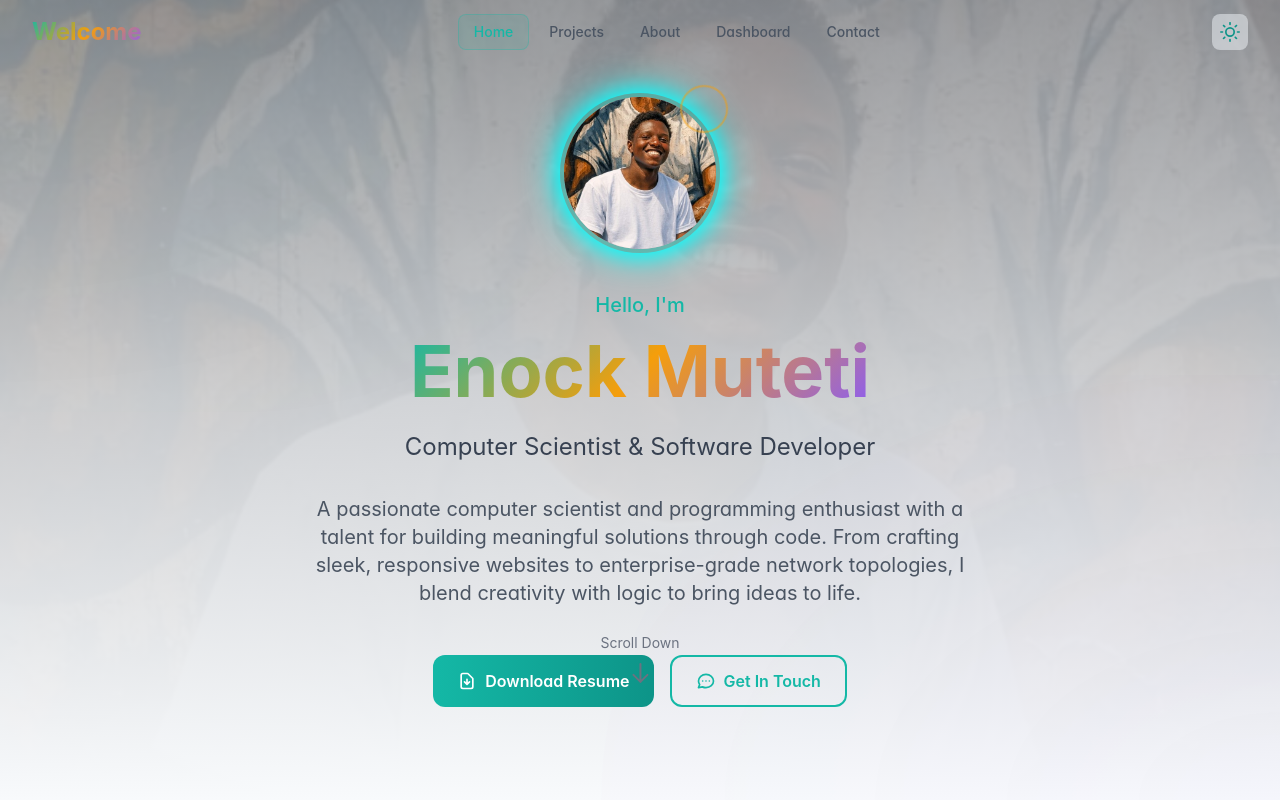
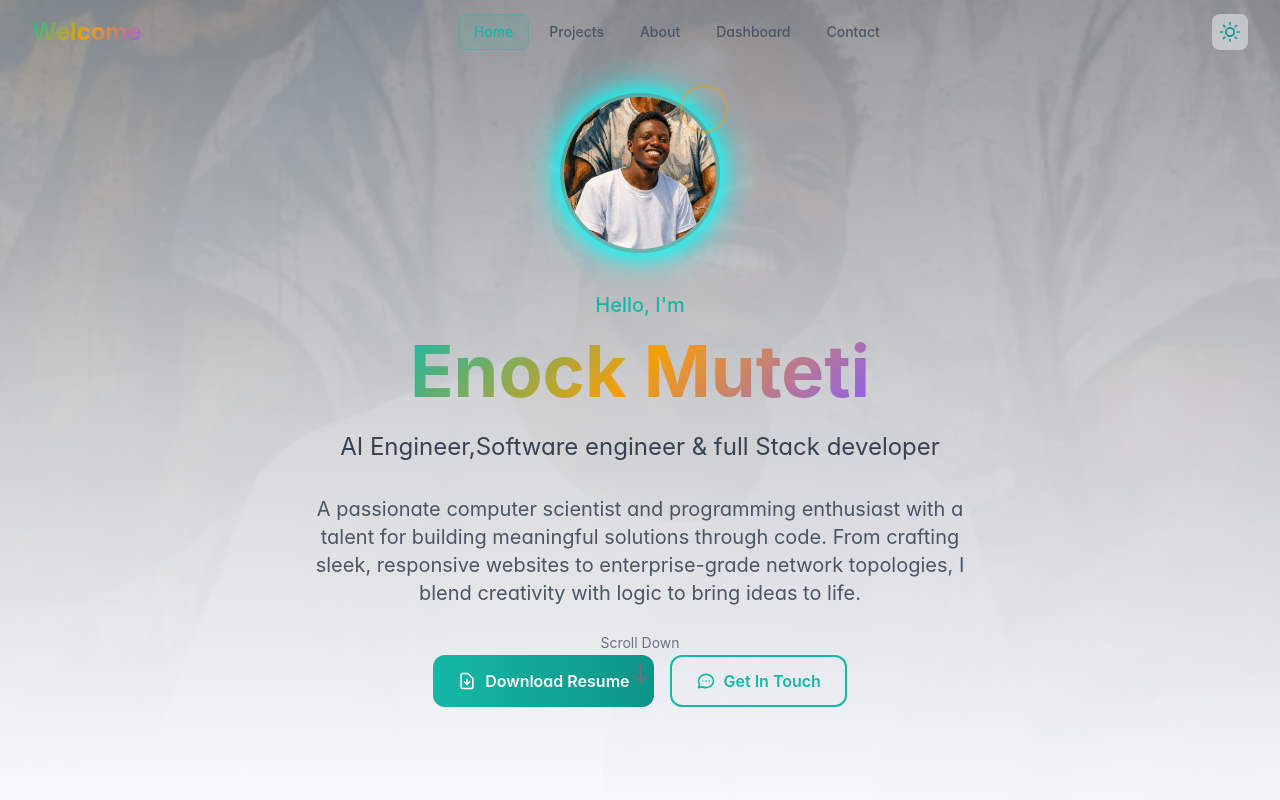
Before and after one commit to itsenock/my-portfolio, a React (Create React App) app: page / in a window 1280 px wide. Shown: the top 800 px of the page. Built offline with nearby package versions, Linux system fonts and the light colour scheme.

Commit message:
version1.1

```diff
--- a/src/components/Footer.tsx
+++ b/src/components/Footer.tsx
@@ -32,7 +32,7 @@ const Footer: React.FC = () => {
               <h3 className="text-2xl font-bold gradient-text mb-4">Enock Muteti</h3>
             </Link>
             <p className="text-gray-400 text-sm leading-relaxed">
-              Computer Scientist & Software Developer crafting meaningful solutions
+              A technologist crafting meaningful solutions
               through clean, efficient code.
             </p>
           </motion.div>
--- a/src/components/Intro.tsx
+++ b/src/components/Intro.tsx
@@ -102,7 +102,7 @@ const Intro: React.FC = () => {
             transition={{ delay: 0.6 }}
             className={`text-xl md:text-2xl mb-8 ${isDark ? 'text-gray-300' : 'text-gray-700'}`}
           >
-            Computer Scientist & Software Developer
+            AI Engineer,Software engineer & full Stack developer
           </motion.h2>
 
           {/* Description */}
@@ -126,7 +126,7 @@ const Intro: React.FC = () => {
             className="flex flex-col sm:flex-row gap-4 justify-center"
           >
             <motion.a
-              href="/Enock_Muteti.pdf"
+              href="/resume.pdf"
               download
               whileHover={{ scale: 1.05 }}
               whileTap={{ scale: 0.95 }}
```
Also changed, not shown: .codesandbox/tasks.json (deleted), 1 other file (tests, documents, lock files or other folders).
